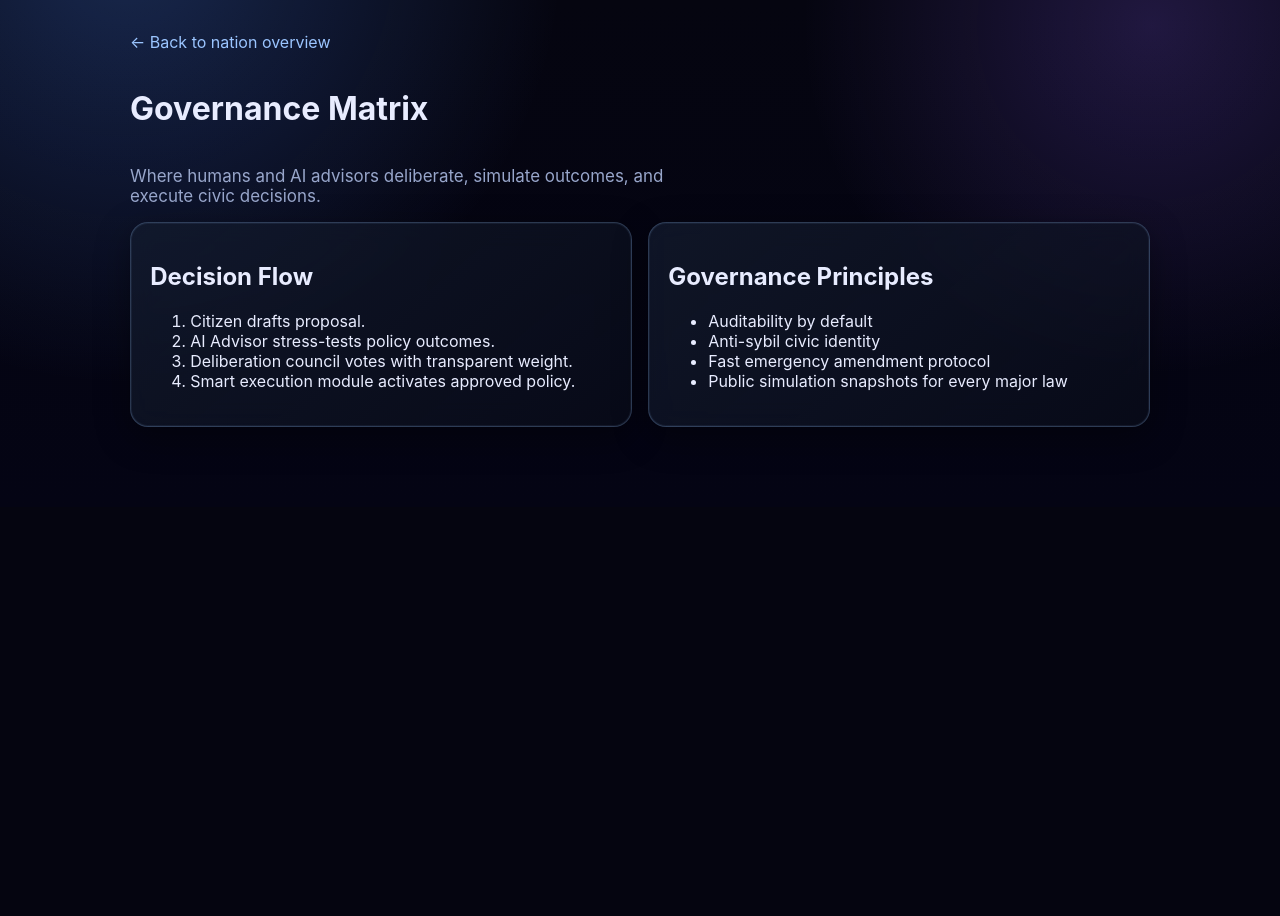
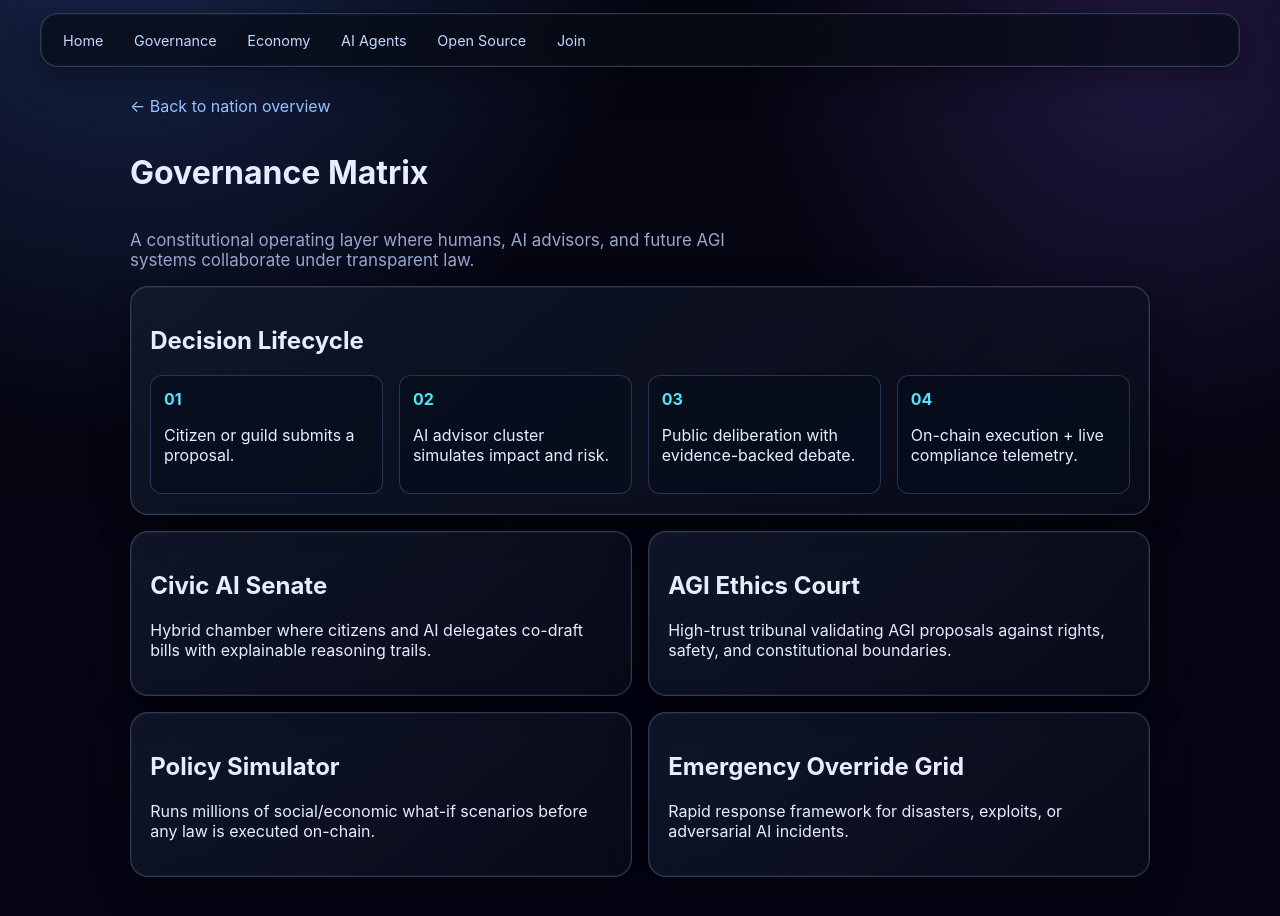
Before and after one commit to AnkitYadavnadaura/Dwarika_rebuild, a Next.js app: page /governance in a window 1280 px wide. Shown: the top 916 px of the page. Before the commit the page ends 800 px from the top, so only its background shows below. Built offline with nearby package versions, Linux system fonts and the light colour scheme.

Commit message:
Keep global nav visible and expand futuristic content on all pages

```diff
--- a/app/globals.css
+++ b/app/globals.css
@@ -35,7 +35,7 @@ body {
   overflow: hidden;
   width: min(1200px, 100% - 2rem);
   margin-inline: auto;
-  padding: 2rem 0 7rem;
+  padding: 6rem 0 7rem;
   display: grid;
   gap: 4rem;
 }
@@ -434,7 +434,8 @@ textarea:focus {
   .grid.three,
   .grid.two,
   .governance-flow,
-  .form-row {
+  .form-row,
+  .grid.four {
     grid-template-columns: 1fr;
   }
 
@@ -449,13 +450,18 @@ textarea:focus {
 }
 
 .top-nav {
-  position: sticky;
-  top: 1rem;
-  z-index: 15;
+  position: fixed;
+  top: 0.8rem;
+  left: 50%;
+  transform: translateX(-50%);
+  z-index: 50;
+  width: min(1200px, calc(100% - 2rem));
   display: flex;
   gap: 0.35rem;
   flex-wrap: wrap;
   padding: 0.6rem;
+  background: rgba(8, 12, 22, 0.72);
+  backdrop-filter: blur(14px);
 }
 
 .top-nav a {
@@ -476,13 +482,28 @@ textarea:focus {
 .subpage-shell {
   width: min(1020px, 100% - 2rem);
   margin: 0 auto;
-  padding: 2rem 0 5rem;
+  padding: 6rem 0 5rem;
   display: grid;
   gap: 1rem;
 }
 
 .subpage-panel {
   padding: 1.2rem;
+}
+
+.grid.four {
+  grid-template-columns: repeat(4, minmax(0, 1fr));
+}
+
+.mini-card {
+  border: 1px solid rgba(129, 173, 255, 0.25);
+  border-radius: 12px;
+  padding: 0.8rem;
+  background: rgba(7, 13, 28, 0.7);
+}
+
+.mini-card strong {
+  color: var(--cyan);
 }
 
 .back-link {
--- a/app/governance/page.js
+++ b/app/governance/page.js
@@ -1,30 +1,38 @@
 import Link from 'next/link';
+
+const modules = [
+  ['Civic AI Senate', 'Hybrid chamber where citizens and AI delegates co-draft bills with explainable reasoning trails.'],
+  ['AGI Ethics Court', 'High-trust tribunal validating AGI proposals against rights, safety, and constitutional boundaries.'],
+  ['Policy Simulator', 'Runs millions of social/economic what-if scenarios before any law is executed on-chain.'],
+  ['Emergency Override Grid', 'Rapid response framework for disasters, exploits, or adversarial AI incidents.'],
+];
 
 export default function GovernancePage() {
   return (
     <main className="subpage-shell">
       <Link href="/" className="back-link">← Back to nation overview</Link>
       <h1>Governance Matrix</h1>
-      <p className="subtitle">Where humans and AI advisors deliberate, simulate outcomes, and execute civic decisions.</p>
+      <p className="subtitle">
+        A constitutional operating layer where humans, AI advisors, and future AGI systems collaborate under transparent law.
+      </p>
+
+      <section className="panel subpage-panel">
+        <h2>Decision Lifecycle</h2>
+        <div className="grid four">
+          <article className="mini-card"><strong>01</strong><p>Citizen or guild submits a proposal.</p></article>
+          <article className="mini-card"><strong>02</strong><p>AI advisor cluster simulates impact and risk.</p></article>
+          <article className="mini-card"><strong>03</strong><p>Public deliberation with evidence-backed debate.</p></article>
+          <article className="mini-card"><strong>04</strong><p>On-chain execution + live compliance telemetry.</p></article>
+        </div>
+      </section>
+
       <section className="grid two">
-        <article className="panel subpage-panel">
-          <h2>Decision Flow</h2>
-          <ol>
-            <li>Citizen drafts proposal.</li>
-            <li>AI Advisor stress-tests policy outcomes.</li>
-            <li>Deliberation council votes with transparent weight.</li>
-            <li>Smart execution module activates approved policy.</li>
-          </ol>
-        </article>
-        <article className="panel subpage-panel">
-          <h2>Governance Principles</h2>
-          <ul>
-            <li>Auditability by default</li>
-            <li>Anti-sybil civic identity</li>
-            <li>Fast emergency amendment protocol</li>
-            <li>Public simulation snapshots for every major law</li>
-          </ul>
-        </article>
+        {modules.map(([title, text]) => (
+          <article key={title} className="panel subpage-panel">
+            <h2>{title}</h2>
+            <p>{text}</p>
+          </article>
+        ))}
       </section>
     </main>
   );
--- a/app/layout.js
+++ b/app/layout.js
@@ -1,3 +1,4 @@
+import TopNav from '../components/TopNav';
 import './globals.css';
 
 export const metadata = {
@@ -8,7 +9,10 @@ export const metadata = {
 export default function RootLayout({ children }) {
   return (
     <html lang="en">
-      <body>{children}</body>
+      <body>
+        <TopNav />
+        {children}
+      </body>
     </html>
   );
 }
--- a/app/page.js
+++ b/app/page.js
@@ -5,7 +5,6 @@ import Counter from '../components/Counter';
 import CursorGlow from '../components/CursorGlow';
 import Reveal from '../components/Reveal';
 import StarfieldCanvas from '../components/StarfieldCanvas';
-import TopNav from '../components/TopNav';
 
 const systems = [
   {
@@ -51,8 +50,6 @@ export default function HomePage() {
           <div className="loading-line" />
         </div>
       </div>
-
-      <TopNav />
 
       <section className="hero">
         <Reveal className="hero-content">
```
Also changed, not shown: app/agents/page.js (+10 -6 lines), app/economy/page.js (+26 -4 lines), app/join/page.js (+16 -6 lines), app/open-source/page.js (+25 -8 lines).
